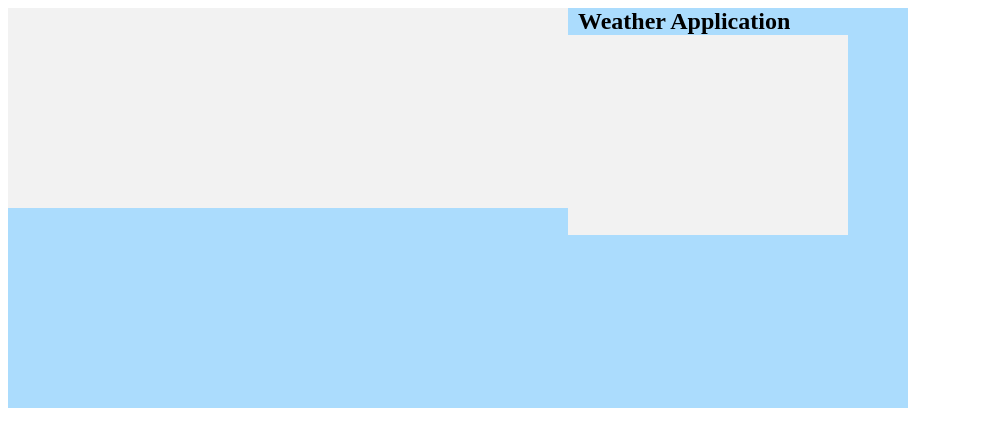
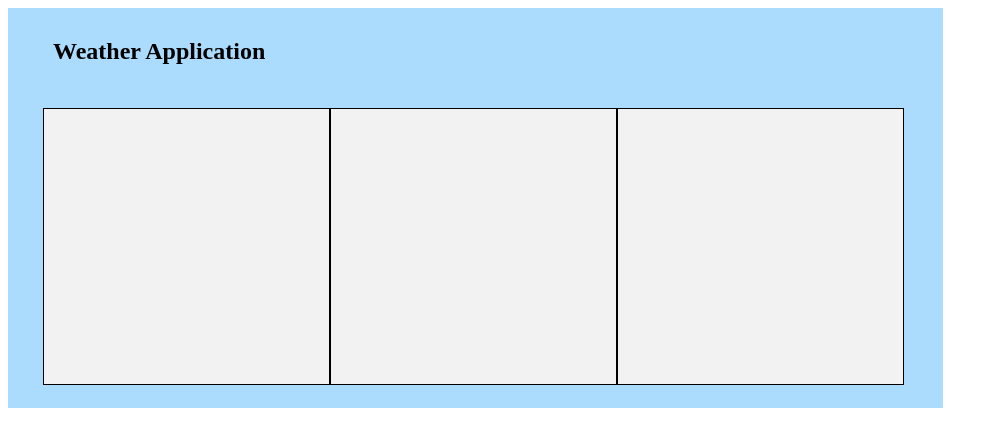
Before and after one commit to suffa07/pinnacle_exercises, a plain HTML site: page weather_map.html in a window 1280 px wide. Shown: the whole page, without its empty margins (0-998 px from the left). Drawn offline with nearby package versions, Linux system fonts and the light colour scheme.

Commit message:
Visual aspect of weather app complete

```diff
--- a/weather_map.html
+++ b/weather_map.html
@@ -8,14 +8,19 @@
             background-color: #ABDCFD;
             width: 900px;
             height: 400px;
+            position: relative;
+            padding-left: 35px;
         }
 
         div.inner {
-            height: 200px;
-            width: 280px;
+            height: 275px;
+            width: 285px;
+            margin-top: 100px;
+            /*margin-left: 9px;*/
             background-color: #F2F2F2;
             float: left;
-            /*border: 1px solid black;*/
+            /*position: absolute;*/
+            border: 1px solid black;
 
         }
 
@@ -24,6 +29,7 @@
             font-weight: bolder;
             margin-top: 30px;
             margin-left: 10px;
+            position: absolute;
         }
     </style>
 </head>
```
